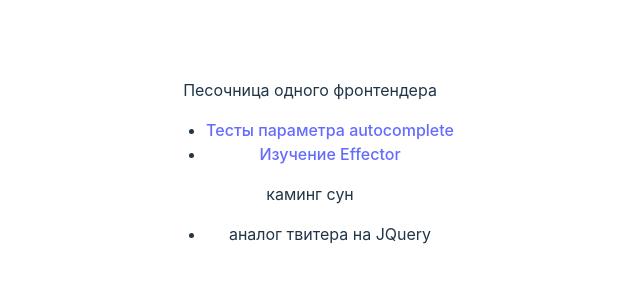
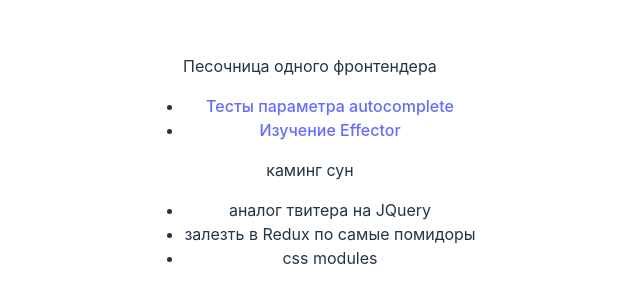
Before and after one commit to cloika25/sandbox, a React (Vite) app: page / in a window 1280 px wide. Shown: the part 230-532 px from the top of the page, without its empty margins (330-970 px from the left). Built offline with nearby package versions, Linux system fonts and the light colour scheme.

Commit message:
обновил планы на будущее

```diff
--- a/src/views/MainPage.tsx
+++ b/src/views/MainPage.tsx
@@ -15,7 +15,9 @@ export const MainPage: React.FC = () => {
 
       <span>каминг сун</span>
       <ul>
-        <li>аналог твитера на JQuery</li>
+        <li title="но это не точно">аналог твитера на JQuery</li>
+        <li>залезть в Redux по самые помидоры</li>
+        <li>css modules</li>
       </ul>
     </div>)
 }
```
